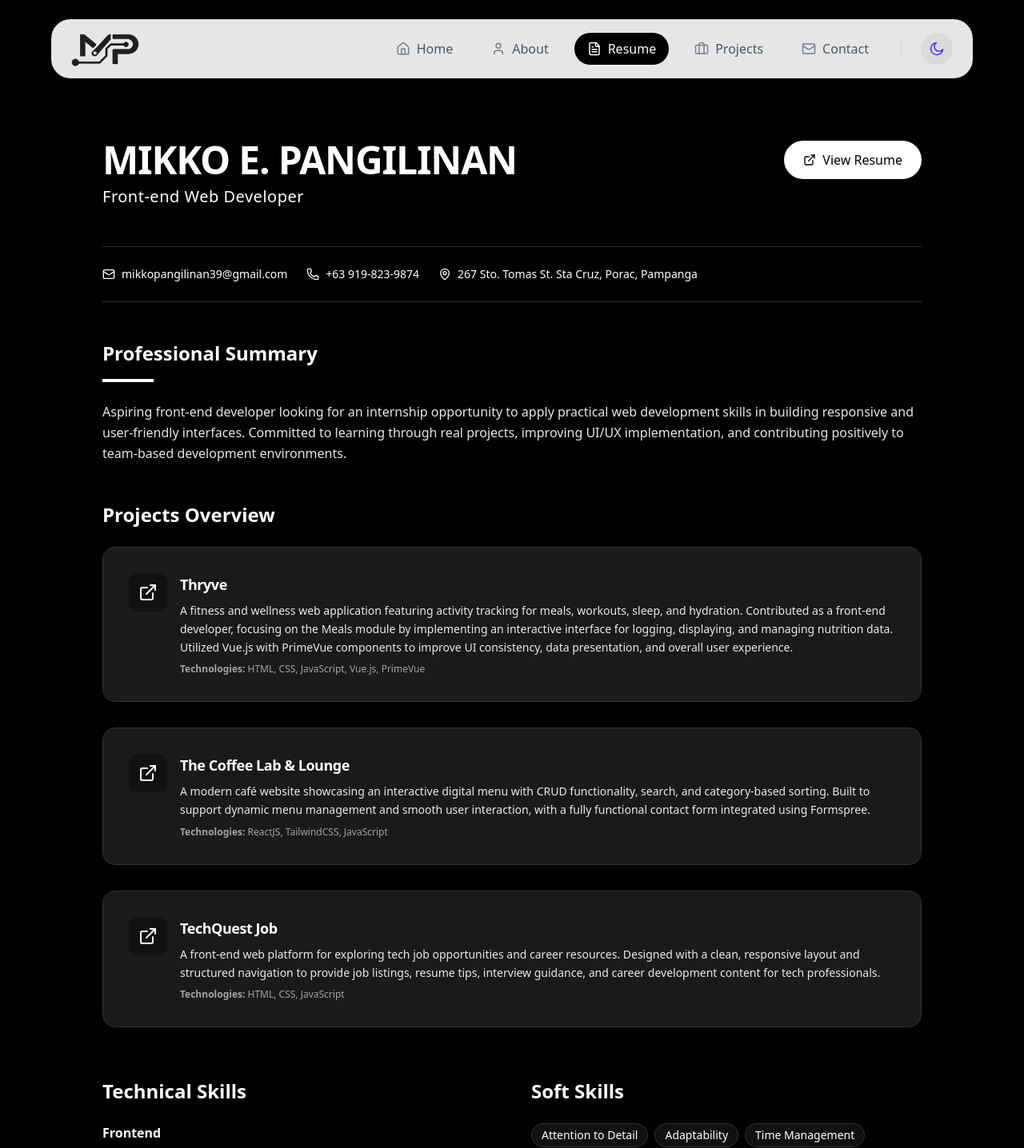
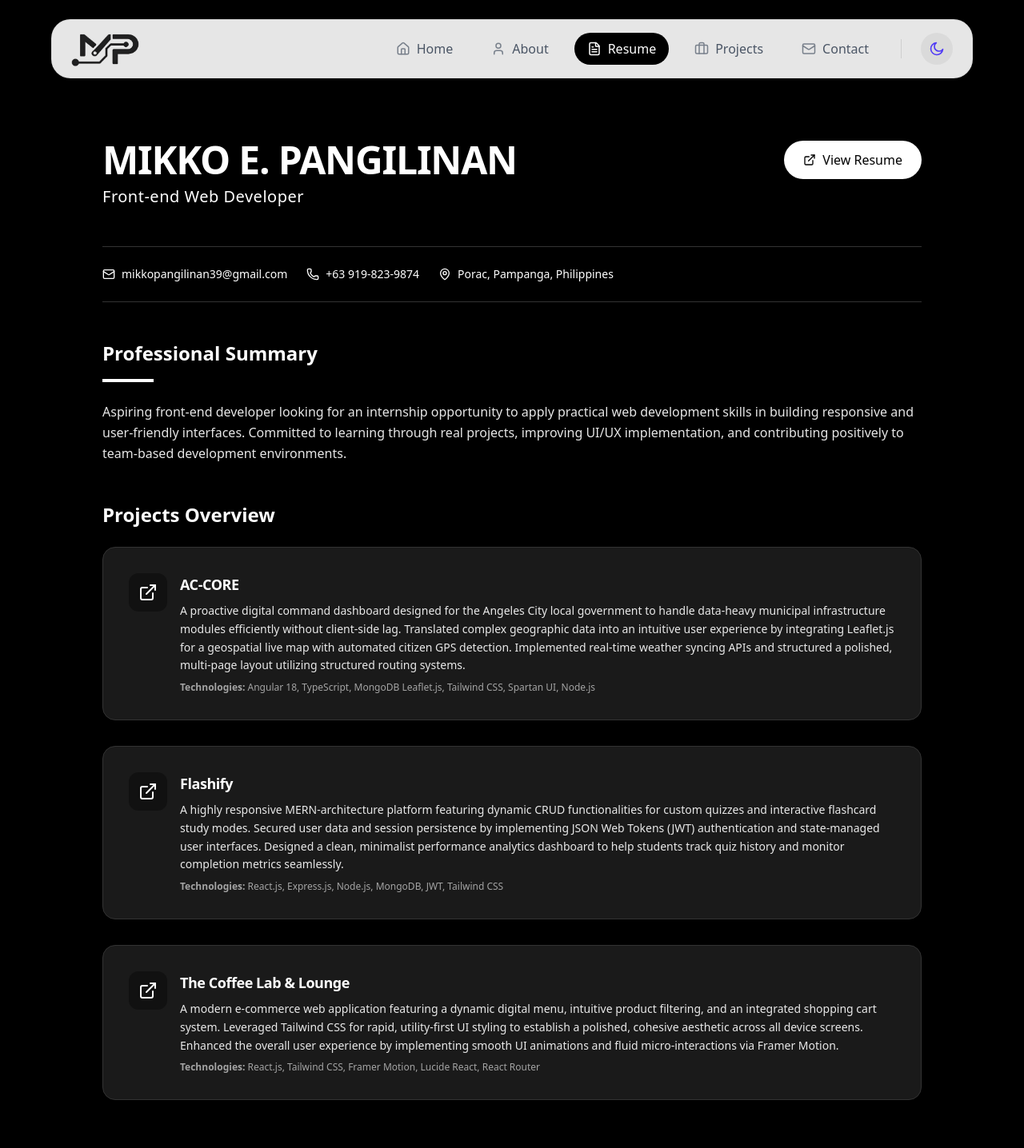
Before and after one commit to mpangilinann/Portfolio, a React (Vite) app: page /resume in a window 1280 px wide. Shown: the top 1436 px of the page at 80% size. Built offline with nearby package versions, Linux system fonts and the light colour scheme.

Commit message:
docs: update resume file and sync tech stacks across pages

```diff
--- a/src/pages/Home.jsx
+++ b/src/pages/Home.jsx
@@ -140,7 +140,7 @@ export default function Home() {
       title: 'AC-CORE',
       description: 'A municipal incident reporting platform for Angeles City featuring interactive geospatial mapping, live weather syncing, and a hazard tracking dashboard.',
       image: '/ac-core.png',
-      techStack: ['Angular 18', 'Leaflet.js', 'TailwindCSS']
+      techStack: ['Angular 18', 'TailwindCSS', 'MongoDB']
     },
     {
       id: 2,
--- a/src/pages/Projects.jsx
+++ b/src/pages/Projects.jsx
@@ -18,7 +18,7 @@ export default function Projects() {
       description: "A municipal incident reporting platform for Angeles City featuring interactive geospatial mapping, live weather syncing, and a hazard tracking dashboard.",
       fullDescription: "AC-CORE transforms municipal infrastructure management into a proactive digital platform for the local government of Angeles City. Built during an intensive sprint, it connects citizens directly with city engineers to log hazards. The application relies on modern architecture to handle responsive, data-heavy dashboard modules efficiently without client-side lag.",
       image: "/ac-core.png",
-      techStack: ["Angular 18", "TypeScript", "Leaflet.js", "Tailwind CSS", "Spartan UI", "Node.js"],
+      techStack: ["Angular 18", "TypeScript", "MongoDB", "Leaflet.js", "Tailwind CSS", "Spartan UI", "Node.js"],
       features: ["Geospatial Live Map", "Auto-Detect GPS Location", "Real-time Weather Syncing", "LGU Command Dashboard", "Guest Reporting Mode"],
       github: "https://github.com/MMPA-Works/AC-CORE",
       live: "https://ac-core.vercel.app/"
--- a/src/pages/Resume.jsx
+++ b/src/pages/Resume.jsx
@@ -5,26 +5,27 @@ import { Helmet } from 'react-helmet';
 export default function Resume() {
   const projects = [
     {
-      title: "Thryve",
+      title: "AC-CORE",
       description:
-        "A fitness and wellness web application featuring activity tracking for meals, workouts, sleep, and hydration. Contributed as a front-end developer, focusing on the Meals module by implementing an interactive interface for logging, displaying, and managing nutrition data. Utilized Vue.js with PrimeVue components to improve UI consistency, data presentation, and overall user experience.",
-      technologies: "HTML, CSS, JavaScript, Vue.js, PrimeVue",
+        "A proactive digital command dashboard designed for the Angeles City local government to handle data-heavy municipal infrastructure modules efficiently without client-side lag. Translated complex geographic data into an intuitive user experience by integrating Leaflet.js for a geospatial live map with automated citizen GPS detection. Implemented real-time weather syncing APIs and structured a polished, multi-page layout utilizing structured routing systems.",
+      technologies: "Angular 18, TypeScript, MongoDB Leaflet.js, Tailwind CSS, Spartan UI, Node.js",
+    },
+    {
+      title: "Flashify",
+      description:
+        "A highly responsive MERN-architecture platform featuring dynamic CRUD functionalities for custom quizzes and interactive flashcard study modes. Secured user data and session persistence by implementing JSON Web Tokens (JWT) authentication and state-managed user interfaces. Designed a clean, minimalist performance analytics dashboard to help students track quiz history and monitor completion metrics seamlessly.",
+      technologies: "React.js, Express.js, Node.js, MongoDB, JWT, Tailwind CSS",
     },
     {
       title: "The Coffee Lab & Lounge",
       description:
-        "A modern café website showcasing an interactive digital menu with CRUD functionality, search, and category-based sorting. Built to support dynamic menu management and smooth user interaction, with a fully functional contact form integrated using Formspree.",
-      technologies: "ReactJS, TailwindCSS, JavaScript",
-    },
-    {
-      title: "TechQuest Job",
-      description:
-        "A front-end web platform for exploring tech job opportunities and career resources. Designed with a clean, responsive layout and structured navigation to provide job listings, resume tips, interview guidance, and career development content for tech professionals.",
-      technologies: "HTML, CSS, JavaScript",
+        "A modern e-commerce web application featuring a dynamic digital menu, intuitive product filtering, and an integrated shopping cart system. Leveraged Tailwind CSS for rapid, utility-first UI styling to establish a polished, cohesive aesthetic across all device screens. Enhanced the overall user experience by implementing smooth UI animations and fluid micro-interactions via Framer Motion.",
+      technologies: "React.js, Tailwind CSS, Framer Motion, Lucide React, React Router",
     },
   ];
 
   const certifications = [
+    { title: "AWS Certified Cloud Practitioner (AWS Cloud Foundations)", link: "https://www.credly.com/badges/58b229f4-7619-4ab7-8551-1a6fd699be6c/linked_in?t=tc1u87" },
     { title: "Responsive Web Design – freeCodeCamp", link: "https://www.freecodecamp.org/certification/pangilinan_mikko/responsive-web-design" },
     { title: "JavaScript Algorithms and Data Structures – freeCodeCamp", link: "https://www.freecodecamp.org/certification/pangilinan_mikko/javascript-algorithms-and-data-structures" },
     { title: "Back-End Development and APIs – freeCodeCamp", link: "https://www.freecodecamp.org/certification/pangilinan_mikko/back-end-development-and-apis" },
@@ -34,9 +35,9 @@ export default function Resume() {
   ];
 
   const skills = {
-    frontend: ["HTML5", "CSS3", "JavaScript", "Tailwind CSS", "React.JS", "Vue.JS", "Angular", "Bootstrap"],
+    frontend: ["HTML5", "CSS3", "JavaScript (ES6+)", "TypeScript", "Tailwind CSS", "React.js", "Vue.js", "Angular 18", "Bootstrap"],
     backend: ["Node.js", "Express.js", "PHP", "MySQL", "MongoDB"],
-    tools: ["Figma", "Canva", "Git", "GitHub", "WordPress", "Visual Studio Code"],
+    tools: ["Figma", "Canva", "Git", "GitHub", "WordPress", "Visual Studio Code", "AWS"],
   };
 
   const softSkills = [
@@ -87,7 +88,7 @@ export default function Resume() {
 
           {/* VIEW RESUME BUTTON */}
           <a
-            href="Mikko Pangilinan - Resume.pdf"
+            href="mikkopangilinan-resume.pdf"
             target="blank"
             rel="noopener noreferrer"
           >
@@ -124,7 +125,7 @@ export default function Resume() {
           </div>
           <div className="flex items-center gap-2">
             <MapPin className="w-4 h-4" />
-            267 Sto. Tomas St. Sta Cruz, Porac, Pampanga
+            Porac, Pampanga, Philippines
           </div>
         </motion.div>
 
@@ -153,11 +154,8 @@ export default function Resume() {
           <h2 className="text-2xl font-bold mb-6">Projects Overview</h2>
           <div className="space-y-8">
             {projects.map((project, index) => (
-              <motion.a
+              <motion.div
                 key={project.title}
-                href={project.link}
-                target="_blank"
-                rel="noopener noreferrer"
                 initial={{ opacity: 0, y: 40, scale: 0.95 }}
                 animate={{ opacity: 1, y: 0, scale: 1 }}
                 transition={{ duration: 0.5, delay: 0.1 + index * 0.1, ease: "easeOut" }}
@@ -174,7 +172,7 @@ export default function Resume() {
                     <p className="text-xs opacity-60 mt-2"><strong>Technologies:</strong> {project.technologies}</p>
                   </div>
                 </div>
-              </motion.a>
+              </motion.div>
             ))}
           </div>
         </motion.section>
@@ -249,7 +247,7 @@ export default function Resume() {
             <p>Holy Angel University</p>
             <p>Expected Graduation: 2027</p>
             <p className="mt-2 font-medium">Academic Honors</p>
-            <p>Dean’s Lister (2024 – present)</p>
+            <p>Dean’s Lister (2024 – 2026)</p>
           </div>
         </motion.section>
 
```
Also changed, not shown: 2 other files (tests, documents, lock files or other folders).
